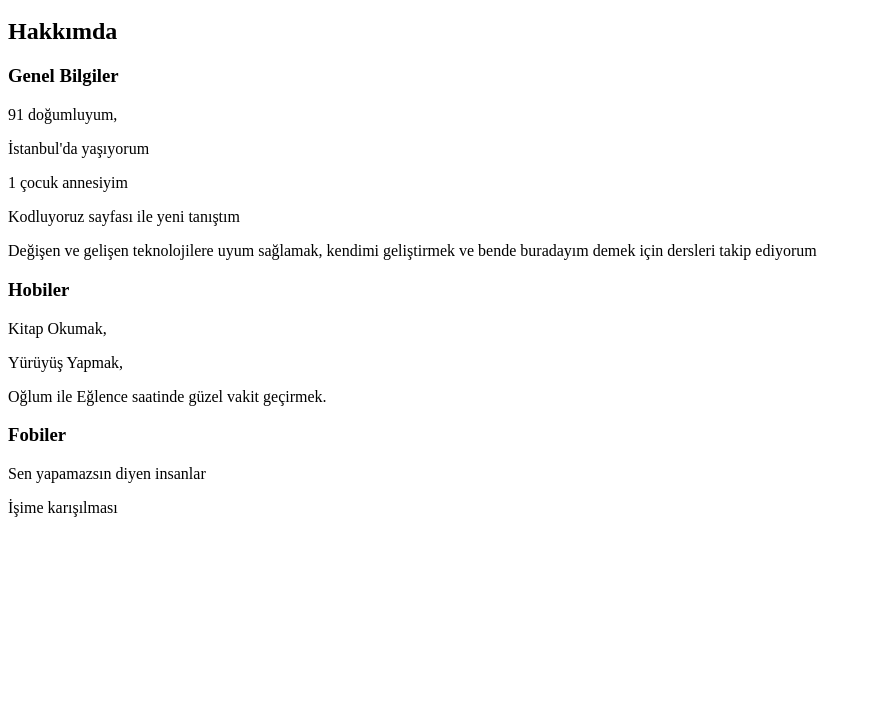
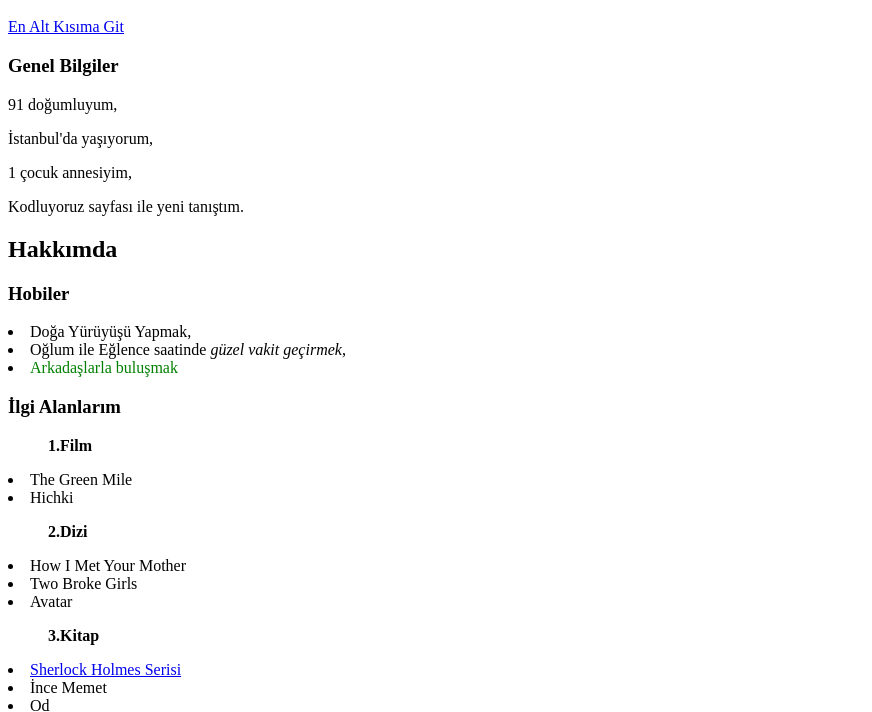
Before and after one commit to tbnrhsbl/ilkwebsitesi, a plain HTML site: page index.html in a window 1280 px wide. Shown: the part 48-760 px from the top of the page, without its empty margins (0-872 px from the left). Drawn offline with Linux system fonts and the light colour scheme.

Commit message:
ödev yapıldı

```diff
--- a/index.html
+++ b/index.html
@@ -1,22 +1,55 @@
 <h1>Tubanur Yazıcıoğlu</h1>
+<a href="#aciklama ">En Alt Kısıma Git</a>
+
+<h3>Genel Bilgiler</h3>
+<p>91 doğumluyum,</p>
+<p>İstanbul'da yaşıyorum,</p>
+<p>1 çocuk annesiyim,</p>
+<p>Kodluyoruz sayfası ile yeni tanıştım.</p>
 
 <h2>Hakkımda </h2>
-<h3>Genel Bilgiler</h3>
-<p>91 doğumluyum,</p>
-<p>İstanbul'da yaşıyorum</p>
-<p>1 çocuk annesiyim</p>
-<p>Kodluyoruz sayfası ile yeni tanıştım</p>
-<p>Değişen ve gelişen teknolojilere uyum sağlamak, kendimi geliştirmek ve bende buradayım demek için dersleri takip ediyorum</p>
+
 <h3>Hobiler</h3>
-<p>
-    Kitap Okumak,
-</p>
-<p>
-    Yürüyüş Yapmak,
-</p>
-<p>
-    Oğlum ile Eğlence saatinde güzel vakit geçirmek.
-</p>
-<h3>Fobiler</h3>
-<p>Sen yapamazsın diyen insanlar</p>
-<p>İşime karışılması</p>
+<li>Doğa Yürüyüşü Yapmak,</li>
+<li>Oğlum ile Eğlence saatinde <em>güzel vakit geçirmek</em>,</li>
+<li><span style="color:green">Arkadaşlarla buluşmak</span> </li>
+
+
+<h3>İlgi Alanlarım</h2>
+
+    <ol><strong>1.Film</strong></ol>
+    <li>The Green Mile</li>
+    <li>Hichki</li>
+
+    <ol><strong>2.Dizi</strong></ol>
+    <li>How I Met Your Mother</li>
+    <li>Two Broke Girls</li>
+    <li>Avatar</li>
+
+    <ol><strong>3.Kitap</strong></ol>
+    <li>
+        <a href="#">Sherlock Holmes Serisi</a> </li>
+    <li>İnce Memet</li>
+    <li>Od</li>
+
+    <img width="150" height="150" src="image/istockphoto-513541610-612x612.jpg" alt="221/B">
+
+
+
+
+
+
+
+
+
+
+
+
+
+
+
+    <h3 id="aciklama">En Alt Kısım</h3>
+    <p>The Green Mile: Çocukken izlediğim beni en çok etkileyen sinema başyapıtlarından olduğunu düşündüğüm bir yapımdır.
+        <br> İnsanlara yardım etmek büyük bir sorumluluk aynı zamanda fedakarlık gerektiren ağır bir iştir.
+        <br> İnsanlara kendini ispatlamaya çalışmadan sadece mutlu olmak ve mutlu etmek için verilen bireysel bir çabadır.
+    </p>
```
Also changed, not shown: image/istockphoto-513541610-612x612.jpg (added).
